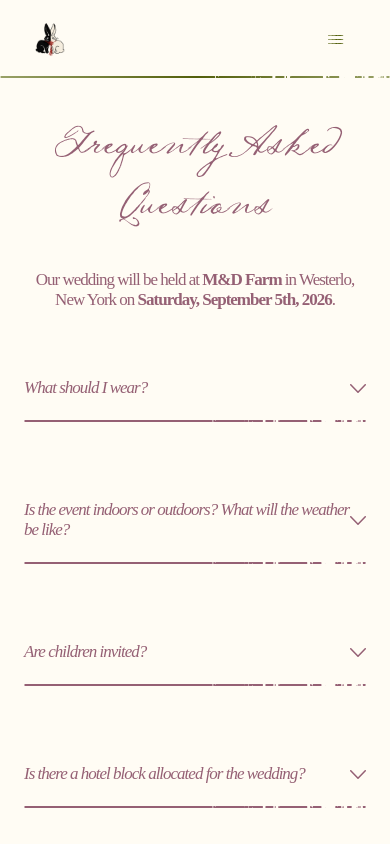
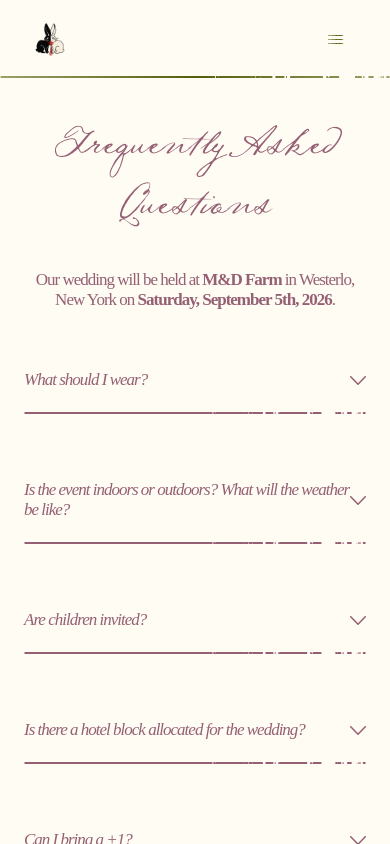
Before and after one commit to lav-ily/emily-daniel-2026, a Next.js app: page /faq in a window 390 px wide. Built offline with nearby package versions, Linux system fonts and the light colour scheme.

Commit message:
Refactor AccordionSection to improve layout and styling; adjust CSS for better spacing and responsiveness

```diff
--- a/app/components/AccordionSection.tsx
+++ b/app/components/AccordionSection.tsx
@@ -47,11 +47,10 @@ export default function AccordionSection({
       >
         <span className={styles.accordionTitle}>{title}</span>
         <ChevronIcon open={open} />
+        <div className={styles.sectionLine} aria-hidden="true">
+          <Image src="/images/line-section.svg" alt="" fill aria-hidden="true" />
+        </div>
       </button>
-
-      <div className={styles.sectionLine}>
-        <Image src="/images/line-section.svg" alt="" fill aria-hidden="true" />
-      </div>
 
       {open && <div className={styles.accordionBody}>{children}</div>}
     </section>
--- a/app/components/ContentPage.module.css
+++ b/app/components/ContentPage.module.css
@@ -58,19 +58,17 @@
 .accordion {
   display: flex;
   flex-direction: column;
-  gap: 22px;
-  padding-top: 20px;
-  padding-bottom: 26px;
 }
 
 .accordionHeader {
   display: flex;
   align-items: center;
+  flex-wrap: wrap;
   width: 100%;
   background: none;
   border: none;
   cursor: pointer;
-  padding: 0;
+  padding: 12px 0 22px;
   text-align: left;
 }
 
@@ -104,8 +102,9 @@
 
 .sectionLine {
   position: relative;
-  width: 100%;
+  flex-basis: 100%;
   height: 2px;
+  margin-top: 22px;
 }
 
 .sectionLine img {
@@ -116,6 +115,8 @@
   display: flex;
   flex-direction: column;
   gap: 24px;
+  padding-top: 22px;
+  padding-bottom: 4px;
   font-family: 'Times New Roman', 'Times', Georgia, serif;
   font-size: 20px;
   color: #956074;
```
